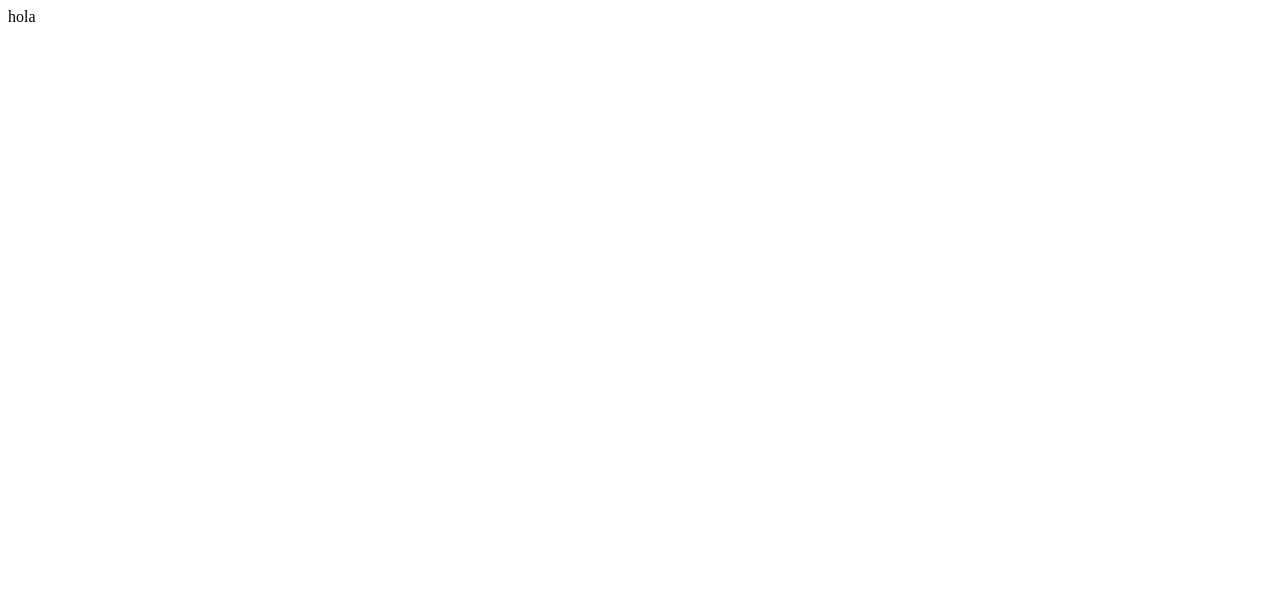
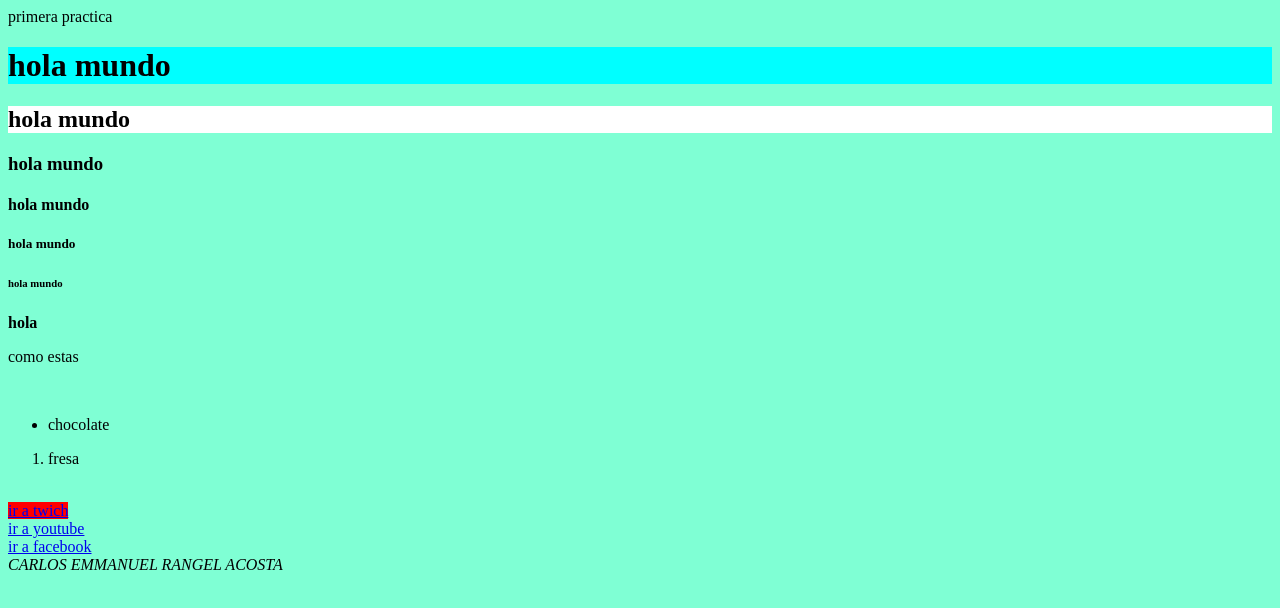
Before and after one commit to frikycarlos/inicio, a plain HTML site: page index.html in a window 1280 px wide. Drawn offline with Linux system fonts and the light colour scheme.

Commit message:
Add files via upload

```diff
--- a/index.html
+++ b/index.html
@@ -1 +1,49 @@
-hola
+<!doctype html>
+<html lang="es">
+<head...>primera practica</head...>
+<body bgcolor="#7fffd4">
+<header>
+
+
+<h1 style="background-color: aqua">hola mundo</h1>
+<h2 style="background-color: rgb(255,255,255)">hola mundo</h2>
+<h3>hola mundo</h3>
+<h4>hola mundo</h4>
+<h5>hola mundo</h5>
+<h6>hola mundo</h6>
+</header>
+<section>
+    <b>hola</b><p>como estas</p>
+    <br>
+
+   <ul>
+       <li>chocolate</li>
+
+   </ul>
+
+    <ol>
+
+      <!-- <li>platano</li>-->
+       <li>fresa</li>
+   </ol>
+
+
+</section>
+<footer>
+    <br>
+    <a href="https://www.twitch.tv" style="background-color: red">ir a twich</a>
+    <br>
+    <a href="https://www.youtube.com">ir a youtube</a>
+    <br>
+    <a href="https://www.facebook.com">ir a facebook</a>
+    <br>
+    <i>CARLOS EMMANUEL RANGEL ACOSTA</i>
+</footer>
+</body>
+
+
+
+
+
+
+</html>
```
